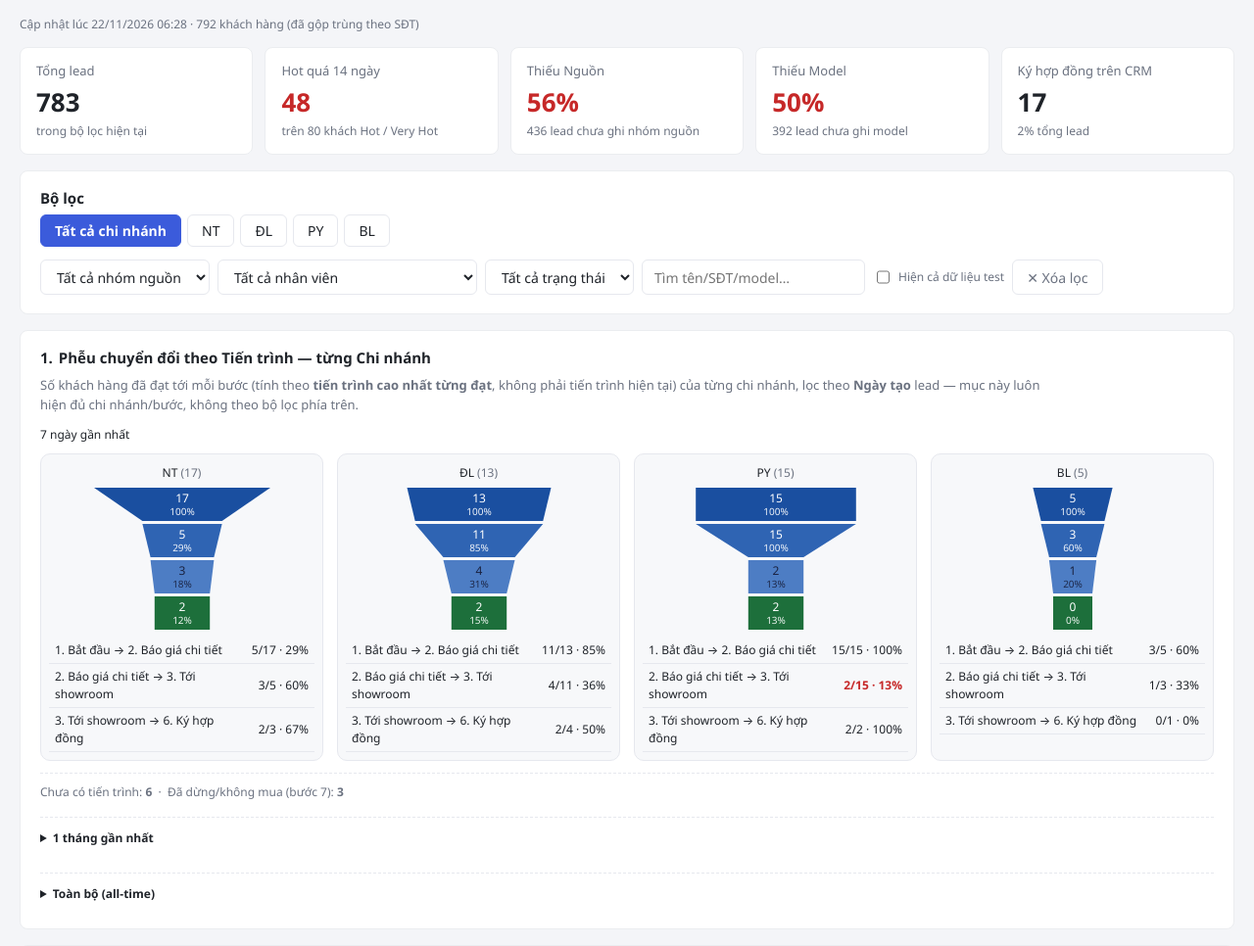
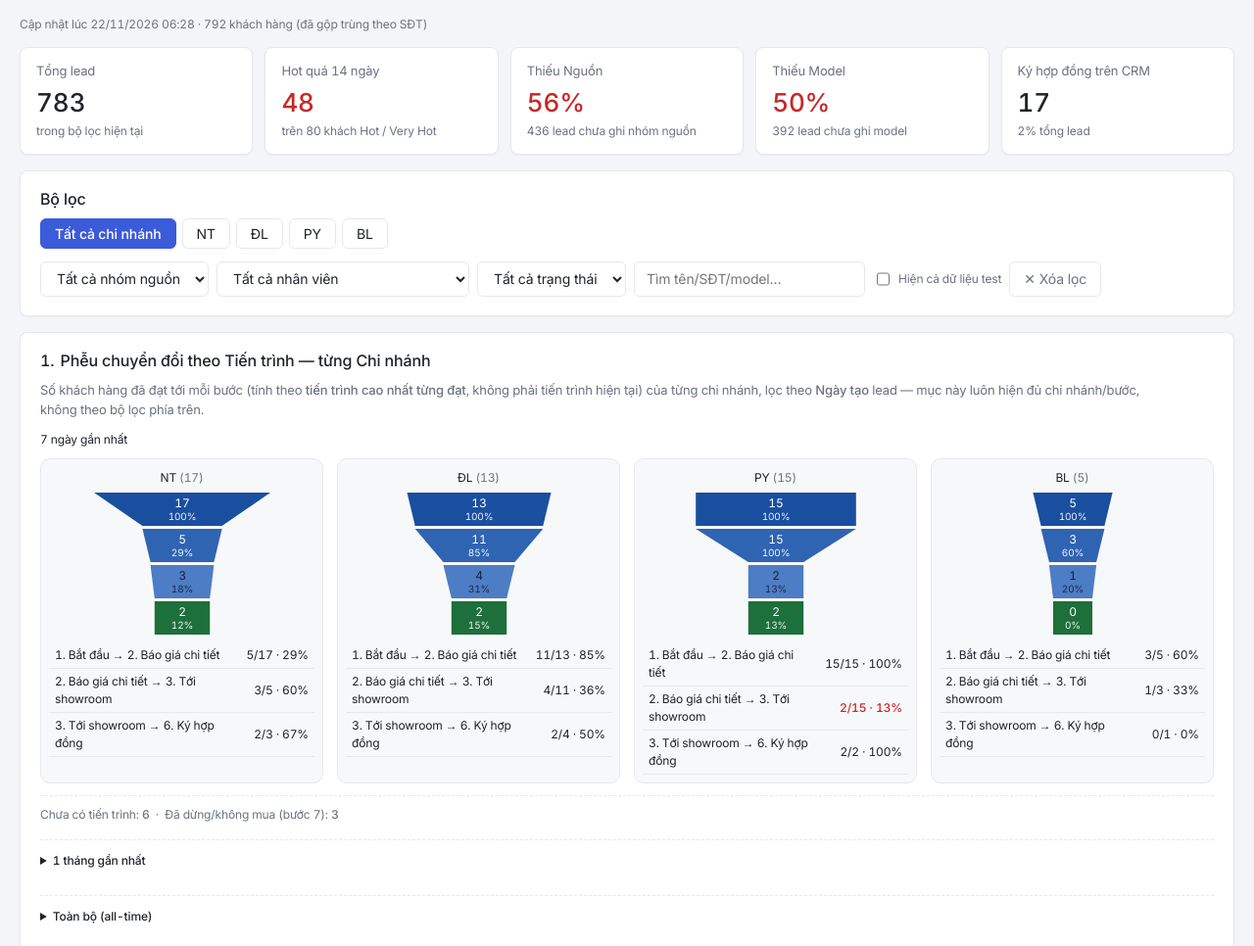
Before and after one commit to tinthanhgroup/BH, a plain HTML site: page crm.html in a window 1280 px wide. Shown: the top 966 px of the page at 98% size. Drawn offline with Linux system fonts and the light colour scheme.

Commit message:
Revert "CRM: áp thử Giao diện 1 kiểu văn bản gọn (giao-dien-1-thu.css)"
This reverts commit 7673f80e13ac5da16444c308a80f7f3f82637430.

```diff
--- a/crm.html
+++ b/crm.html
@@ -28,7 +28,6 @@
   .nomodel-tip td{padding:3px 6px;}
 </style>
 <link rel="stylesheet" href="giao-dien-1.css"><!-- Giao diện 1 – tinh tế (21/11/2026): nạp sau cùng để ghi đè -->
-<link rel="stylesheet" href="giao-dien-1-thu.css"><!-- LÀM THỬ 22/11/2026, chờ duyệt -->
 </head>
 <body>
 <div class="wrap">
```
